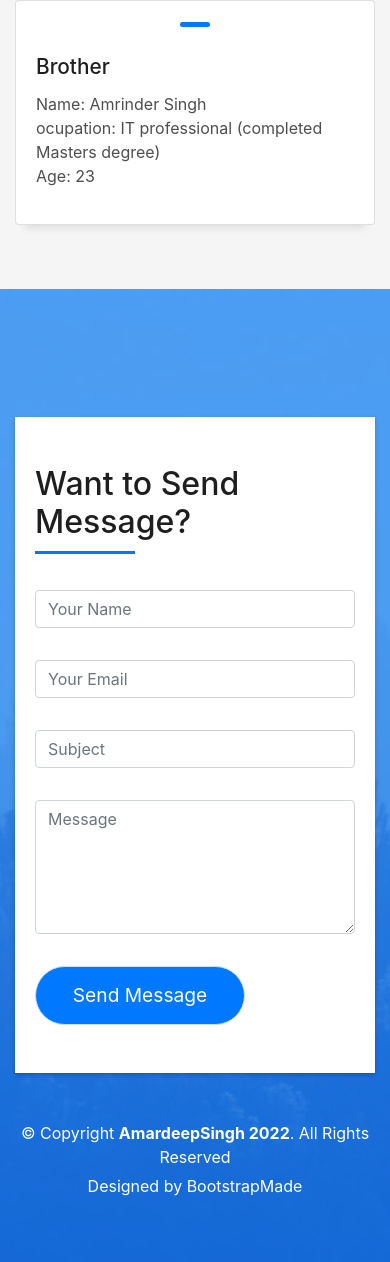
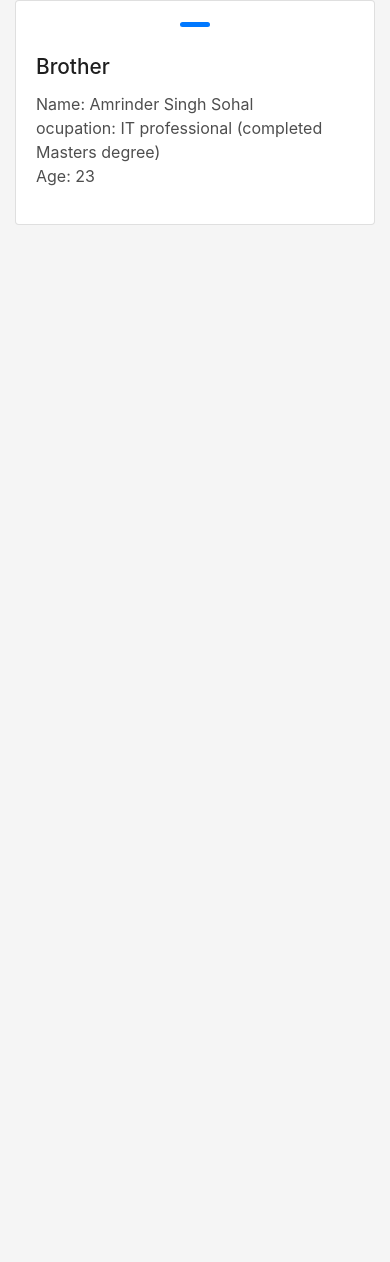
Before and after one commit to amardeep090/my-biodata, a plain HTML site: page index.html in a window 390 px wide. Shown: the part 5931-7193 px from the top of the page. After the commit the page ends 6156 px from the top, so only its background shows below. Drawn offline with Linux system fonts and the light colour scheme.

Commit message:
Update index.html

```diff
--- a/index.html
+++ b/index.html
@@ -477,7 +477,7 @@
               </div>
               <h3 class="card-title"><a href="blog-single.html">Father</a></h3>
               <p class="card-description">
-                Name: Sukhdev Singh
+                Name: Sukhdev Singh Sohal
                 <br>ocupation: self-employed
                 <br>Age: 54
               </p>
@@ -497,7 +497,7 @@
               </div>
               <h3 class="card-title"><a href="blog-single.html">Mother</a></h3>
               <p class="card-description">
-                Name: Balwinder Kaur
+                Name: Balwinder Kaur Sohal
                 <br>ocupation: House maker
                 <br>Age: 52
               </p>
@@ -527,7 +527,7 @@
               </div>
               <h3 class="card-title"><a href="blog-single.html">Brother</a></h3>
               <p class="card-description">
-               Name: Amrinder Singh
+               Name: Amrinder Singh Sohal
                <br>ocupation: IT professional (completed Masters degree)
                 <br>Age: 23
 
@@ -551,111 +551,7 @@
   </section>
   <!--/ Section Blog End /-->
 
-  <!--/ Section Contact-Footer Star /-->
-  <section class="paralax-mf footer-paralax bg-image sect-mt4 route" style="background-image: url(img/overlay-bg.jpg)">
-    <div class="overlay-mf"></div>
-    <div class="container">
-      <div class="row">
-        <div class="col-sm-12">
-          <div class="contact-mf">
-            <div id="contact" class="box-shadow-full">
-              <div class="row">
-                <div class="col-md-6">
-                  <div class="title-box-2">
-                    <h5 class="title-left">
-                      Want to Send Message?
-                    </h5>
-                  </div>
-                  <div>
-                      <form action="" method="post" role="form" class="contactForm">
-                      <div id="sendmessage">Your message has been sent. Thank you!</div>
-                      <div id="errormessage"></div>
-                      <div class="row">
-                        <div class="col-md-12 mb-3">
-                          <div class="form-group">
-                            <input type="text" name="name" class="form-control" id="name" placeholder="Your Name" data-rule="minlen:4" data-msg="Please enter at least 4 chars" />
-                            <div class="validation"></div>
-                          </div>
-                        </div>
-                        <div class="col-md-12 mb-3">
-                          <div class="form-group">
-                            <input type="email" class="form-control" name="email" id="email" placeholder="Your Email" data-rule="email" data-msg="Please enter a valid email" />
-                            <div class="validation"></div>
-                          </div>
-                        </div>
-                        <div class="col-md-12 mb-3">
-                            <div class="form-group">
-                              <input type="text" class="form-control" name="subject" id="subject" placeholder="Subject" data-rule="minlen:4" data-msg="Please enter at least 8 chars of subject" />
-                              <div class="validation"></div>
-                            </div>
-                        </div>
-                        <div class="col-md-12 mb-3">
-                          <div class="form-group">
-                            <textarea class="form-control" name="message" rows="5" data-rule="required" data-msg="Please write something for us" placeholder="Message"></textarea>
-                            <div class="validation"></div>
-                          </div>
-                        </div>
-                        <div class="col-md-12">
-                          <button type="submit" class="button button-a button-big button-rouded">Send Message</button>
-                        </div>
-                      </div>
-                    </form>
-                  </div>
-                </div>
-                <!--div class="col-md-6">
-                  <div class="title-box-2 pt-4 pt-md-0">
-                    <h5 class="title-left">
-                      Get in Touch
-                    </h5>
-                  </div>
-                  <div class="more-info">
-                    <p class="lead">
-                      If you want to know more or have any queris please feel free to ask.
-                      for further communication I have provided Email Id as well as phone number.
-                    </p>
-                    <ul class="list-ico">
-                      <li><span class="ion-ios-location"></span> 329 WASHINGTON ST BOSTON, New Zealand</li>
-                      <li><span class="ion-ios-telephone"></span> (617) 557-0089</li>
-                      <!--li><span class="ion-email"></span> amars090@gma</li-->
-                    </ul>
-                  </div>
-                  <!--div class="socials">
-                    <ul>
-                      <li><a href=""><span class="ico-circle"><i class="ion-social-facebook"></i></span></a></li>
-                      <li><a href=""><span class="ico-circle"><i class="ion-social-instagram"></i></span></a></li>
-                      <li><a href=""><span class="ico-circle"><i class="ion-social-twitter"></i></span></a></li>
-                      <li><a href=""><span class="ico-circle"><i class="ion-social-pinterest"></i></span></a></li>
-                    </ul>
-                  </div>
-                </div-->
-              </div>
-            </div>
-          </div>
-        </div>
-      </div>
-    </div>
-    <footer>
-      <div class="container">
-        <div class="row">
-          <div class="col-sm-12">
-            <div class="copyright-box">
-              <p class="copyright">&copy; Copyright <strong>AmardeepSingh 2022</strong>. All Rights Reserved</p>
-              <div class="credits">
-                <!--
-                  All the links in the footer should remain intact.
-                  You can delete the links only if you purchased the pro version.
-                  Licensing information: https://bootstrapmade.com/license/
-                  Purchase the pro version with working PHP/AJAX contact form: https://bootstrapmade.com/buy/?theme=DevFolio
-                -->
-                Designed by <a href="https://bootstrapmade.com/">BootstrapMade</a>
-              </div>
-            </div>
-          </div>
-        </div>
-      </div>
-    </footer>
-  </section>
-  <!--/ Section Contact-footer End /-->
+
 
   <a href="#" class="back-to-top"><i class="fa fa-chevron-up"></i></a>
   <div id="preloader"></div>
```
